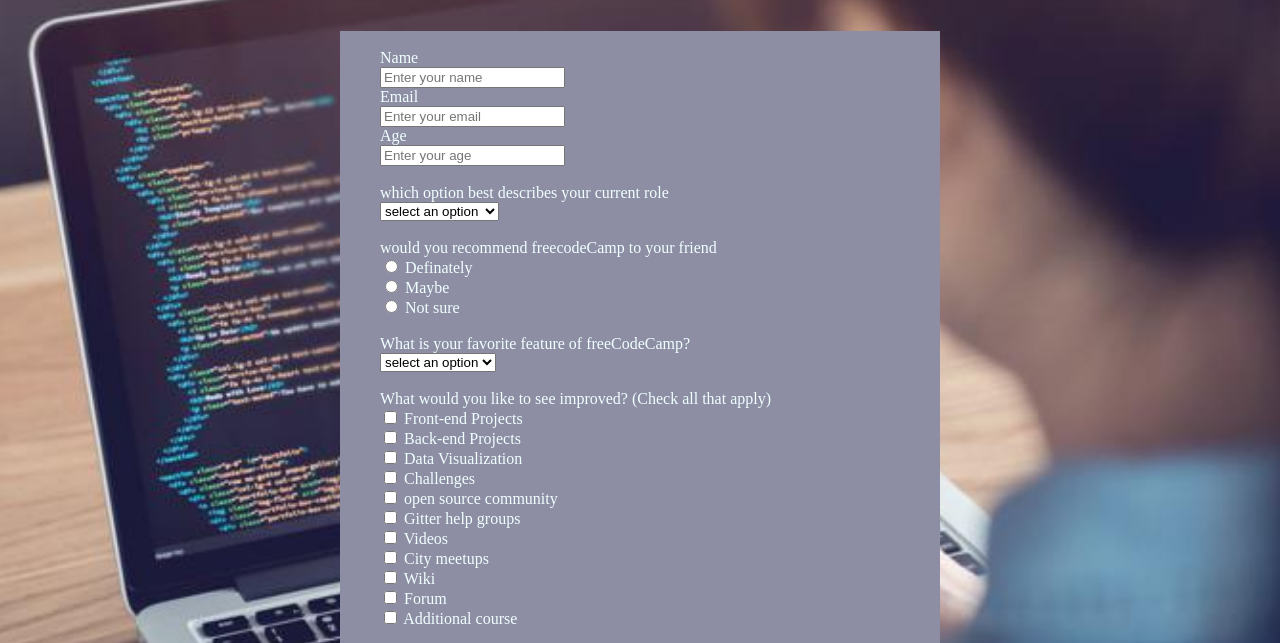
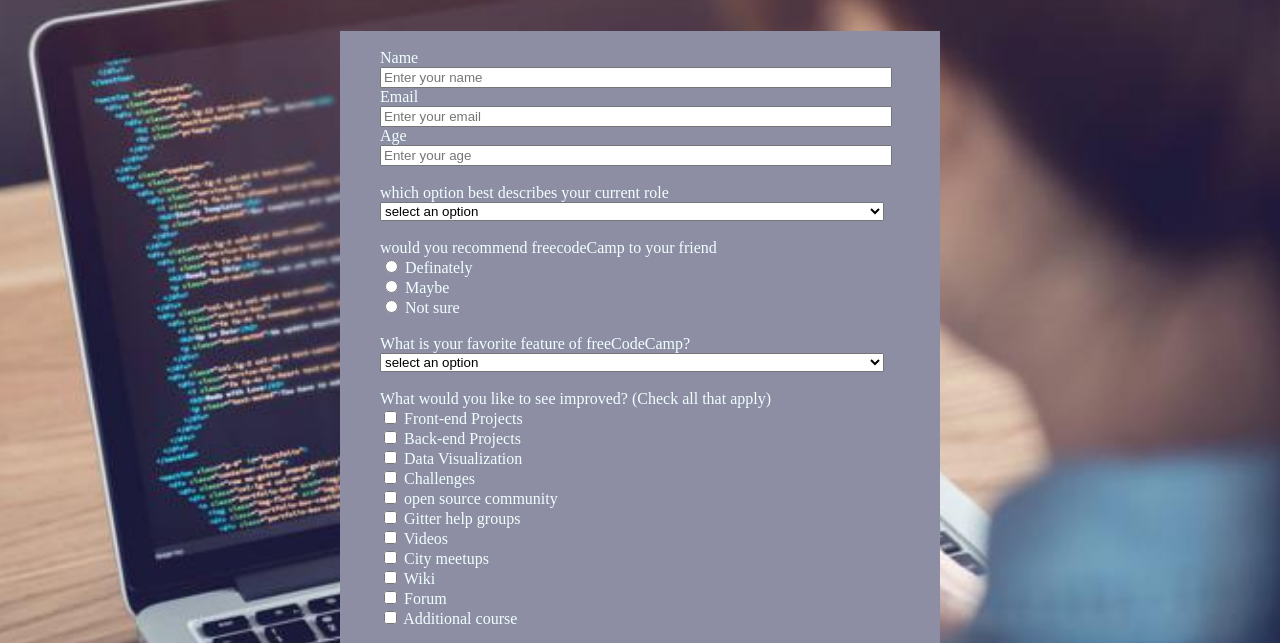
Before and after one commit to shakespear95/anitashakesrepo, a plain HTML site: page index.html in a window 1280 px wide. Shown: the part 137-780 px from the top of the page. Drawn offline with Linux system fonts and the light colour scheme.

Commit message:
Update style.css

```diff
--- a/css/style.css
+++ b/css/style.css
@@ -34,5 +34,13 @@
 
 li{
     display: inline-block;
+    width: 100%;
+}
 
+#your-name {
+    width: 90%;
 }
+
+.select-bar {
+    width: 90%;
+}
```
